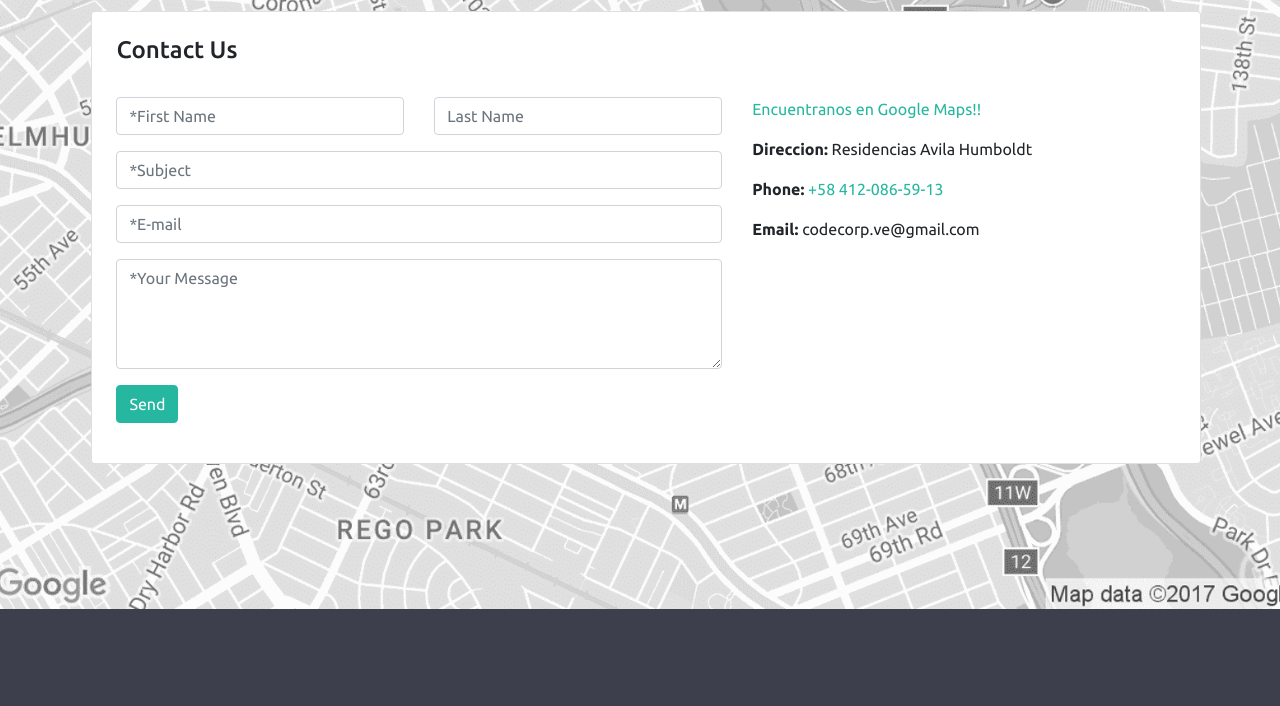
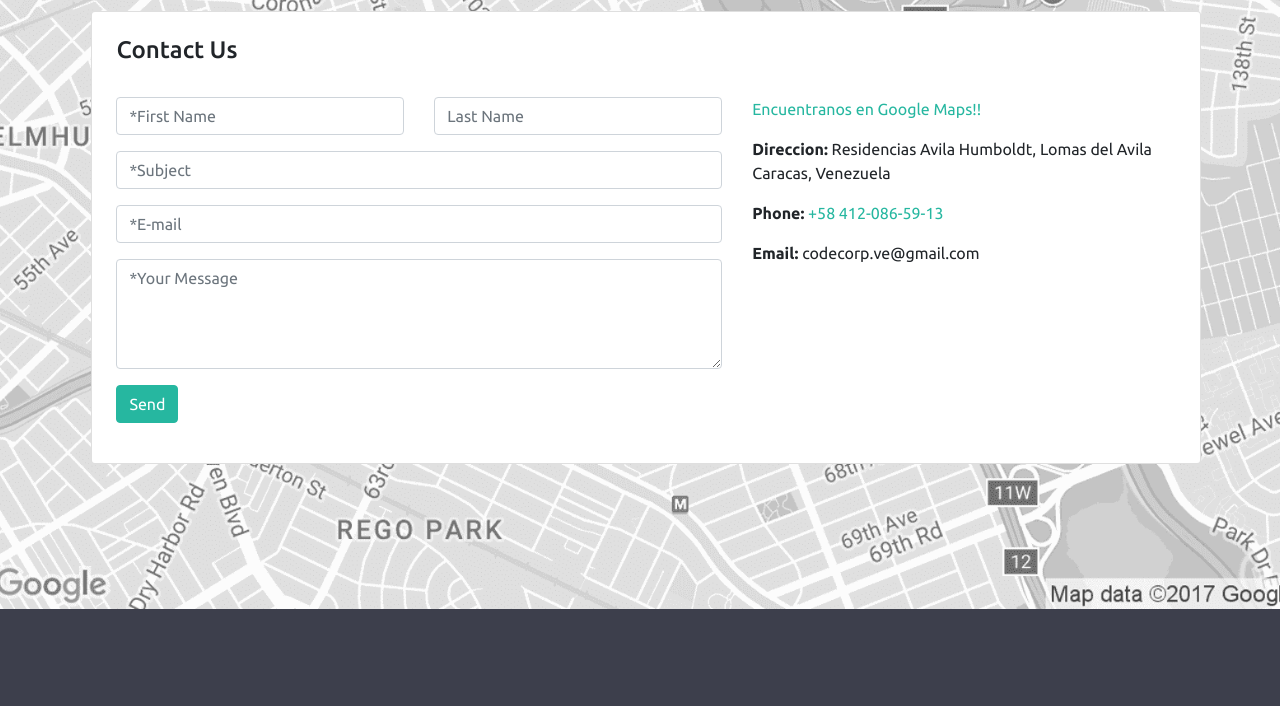
Before and after one commit to codecorp-ve/codecorp-ve.github.io, a plain HTML site: page index.html in a window 1280 px wide. Shown: the part 5460-6166 px from the top of the page. Drawn offline with Linux system fonts and the light colour scheme.

Commit message:
Actulizacion Index.html

```diff
--- a/index.html
+++ b/index.html
@@ -780,7 +780,7 @@
                     <p>
                       <a href="https://www.google.co.ve/maps/place/Code+Corp/@10.4809441,-66.7931,19z/data=!4m6!3m5!1s0x8c2a576e28f2bd45:0xc00597a0a849170c!8m2!3d10.4807486!4d-66.7930326!16s%2Fg%2F11s334bz5h?hl=es&entry=ttu" target="_blank">Encuentranos en Google Maps!!</a>
                     </p>
-                    <p><b>Direccion:</b> Residencias Avila Humboldt</p>
+                    <p><b>Direccion:</b> Residencias Avila Humboldt, Lomas del Avila Caracas, Venezuela</p>
                     <p><b>Phone:</b> <a href="https://wa.me/584120865913" target="_blank">+58 412-086-59-13</a></p>
                     <p><b>Email:</b> codecorp.ve@gmail.com</p>
 
```
